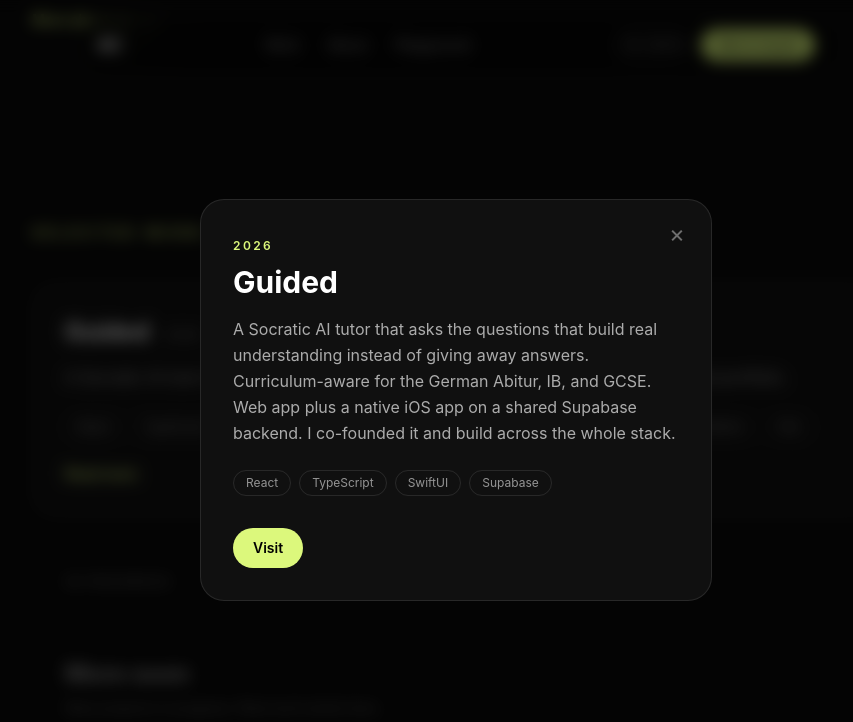
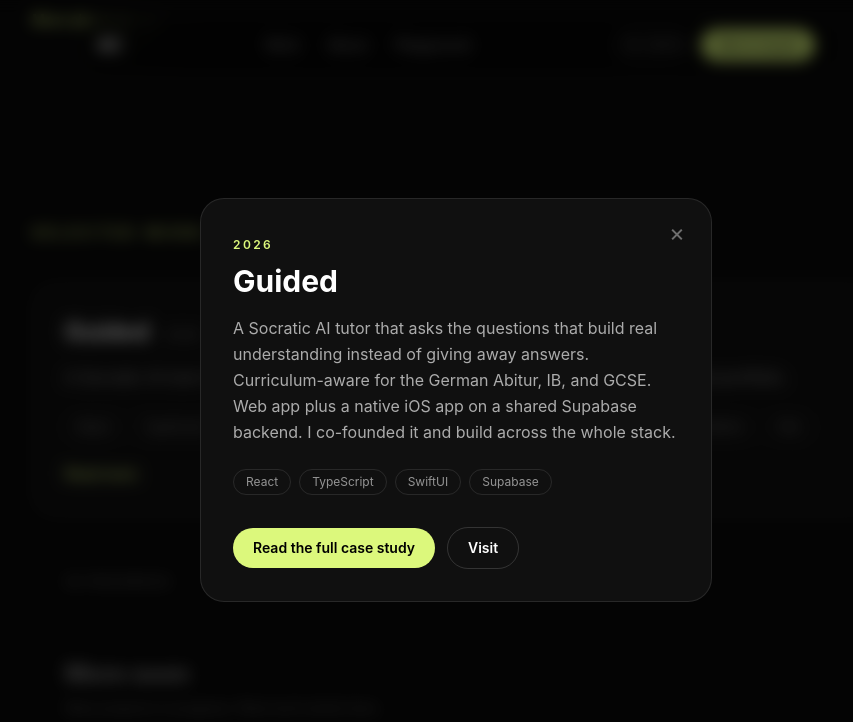
Before and after one commit to ArseniyCherednichenko/portfolio, a React (Vite) app: page / in a window 1280 px wide. Both pictures are taken after a click on the button 422 px from the left and 1560 px from the top of the page. Shown: the part 1160-1882 px from the top of the page, without its empty margins (184-1037 px from the left). Built offline with nearby package versions, Linux system fonts and the light colour scheme.

Commit message:
Home: link project modal to full /work/:slug case study

```diff
--- a/src/pages/Home.tsx
+++ b/src/pages/Home.tsx
@@ -1,6 +1,6 @@
 import { motion } from 'framer-motion'
 import { useState } from 'react'
-import { Link } from 'react-router-dom'
+import { Link, useNavigate } from 'react-router-dom'
 import { Modal } from '../components/Modal'
 import { Reveal } from '../components/Reveal'
 import { GradientText } from '../components/GradientText'
@@ -17,6 +17,7 @@
 
 export default function Home() {
   const [active, setActive] = useState<Project | null>(null)
+  const navigate = useNavigate()
   return (
     <>
       {/* HERO */}
@@ -195,13 +196,23 @@
                 </span>
               ))}
             </div>
-            <div className="mt-8 flex flex-wrap gap-3">
+            <div className="mt-8 flex flex-wrap items-center gap-3">
+              <button
+                onClick={() => {
+                  const slug = active.slug
+                  setActive(null)
+                  navigate(`/work/${slug}`)
+                }}
+                className="rounded-full bg-[#DCF87C] px-5 py-2.5 text-sm font-semibold text-black"
+              >
+                Read the full case study
+              </button>
               {active.href && (
                 <a
                   href={active.href}
                   target="_blank"
                   rel="noreferrer"
-                  className="rounded-full bg-[#DCF87C] px-5 py-2.5 text-sm font-semibold text-black"
+                  className="rounded-full border border-white/15 px-5 py-2.5 text-sm font-semibold text-white transition-colors hover:bg-white/[0.06]"
                 >
                   Visit
                 </a>
@@ -211,7 +222,7 @@
                   href={active.repo}
                   target="_blank"
                   rel="noreferrer"
-                  className="rounded-full border border-white/15 px-5 py-2.5 text-sm font-semibold text-white"
+                  className="rounded-full border border-white/15 px-5 py-2.5 text-sm font-semibold text-white transition-colors hover:bg-white/[0.06]"
                 >
                   Source
                 </a>
```
